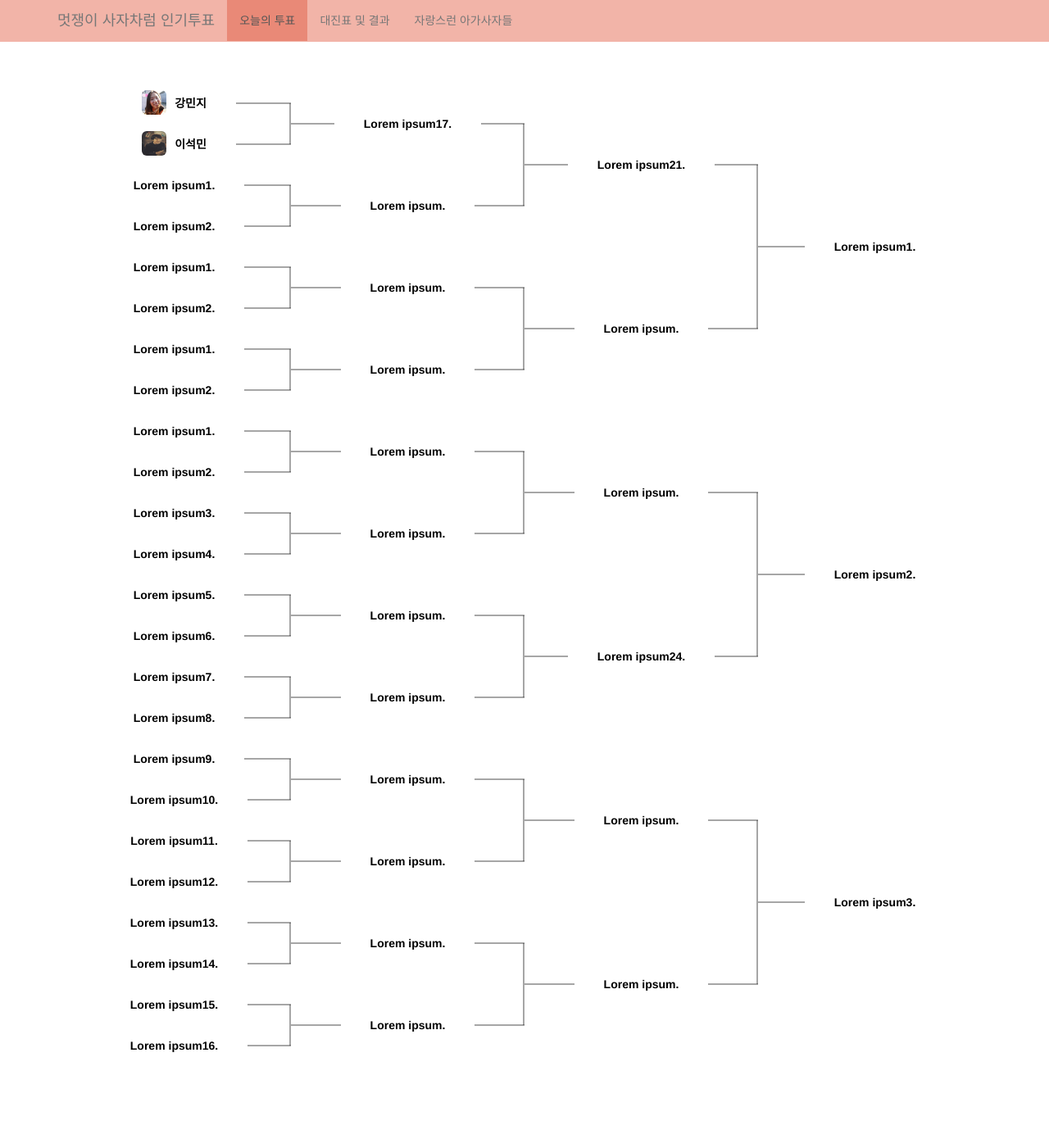
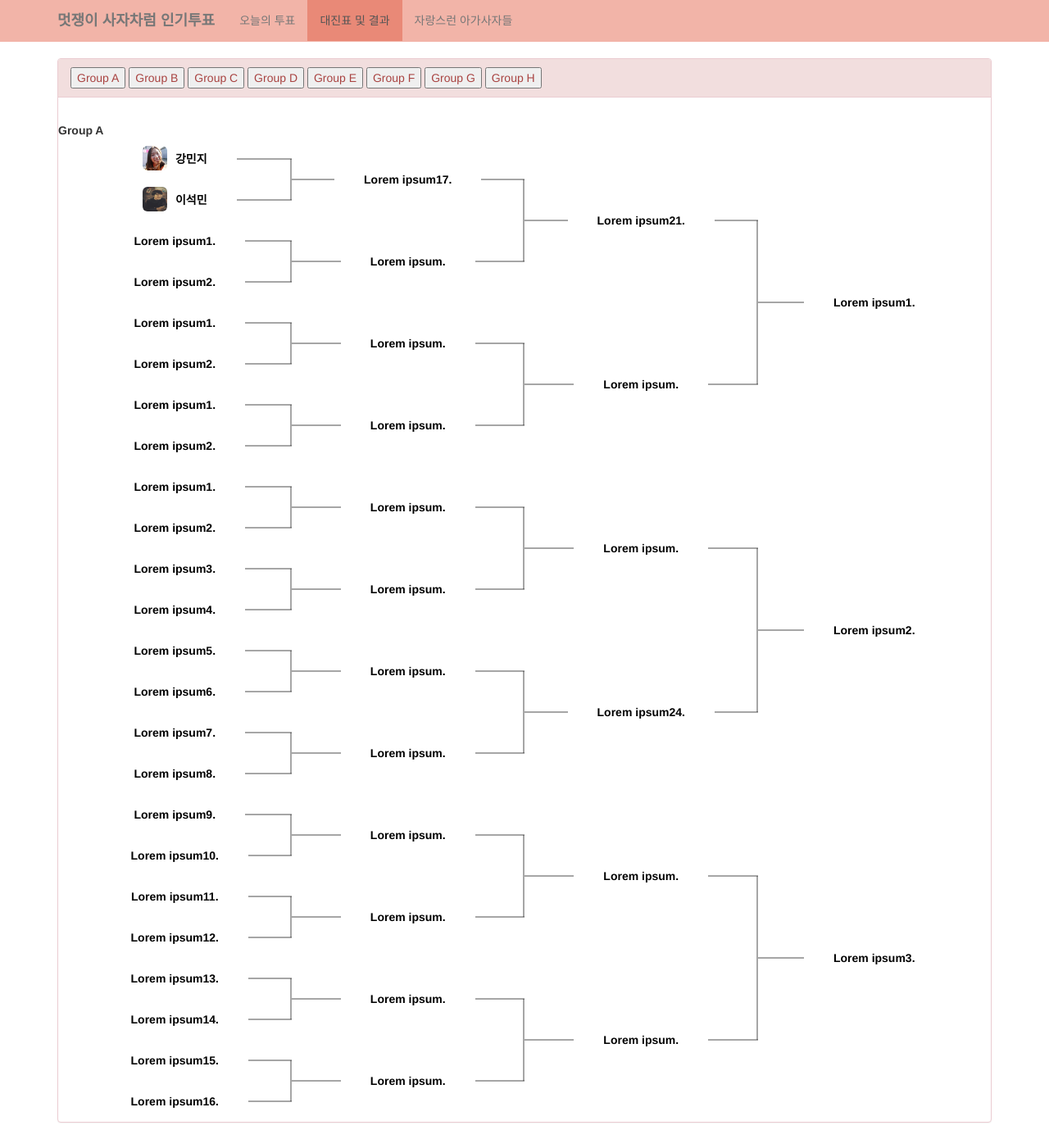
Before and after one commit to LikeTalk/liketalk, a Flask app: page /tournament in a window 1280 px wide. Shown: the whole page at 82% size. Before the commit the page ends 1284 px from the top, so only its background shows below. Run offline with Flask 2, Linux system fonts and the light colour scheme; parts of the project's set-up code (start-up, migrations or seed data) failed here and were passed over; some libraries are stand-ins or nearby versions.

Commit message:
tournament_layout 더완성

```diff
--- a/apps/templates/navbar.html
+++ b/apps/templates/navbar.html
@@ -1,11 +1,11 @@
 <nav class="navbar navbar-default navbar-static-top" role="navigation">
     <div class="container">
         <div class="navbar-header">
-            <a class="navbar-brand" href="{{ url_for('match') }}">멋쟁이 사자차럼 인기투표</a>
+            <a class="navbar-brand" href="{{ url_for('match') }}"><strong>멋쟁이 사자차럼 인기투표</strong></a>
         </div>
         <ul class="nav navbar-nav">
-            <li class="active"><a href="{{ url_for('match') }}">오늘의 투표</a></li>
-            <li><a href="{{ url_for('tournament')}}">대진표 및 결과</a></li>
+            <li {% if active_tab == 'match' %} class="active"{% endif %}><a href="{{ url_for('match') }}">오늘의 투표</a></li>
+            <li{% if active_tab == 'tournament' %} class ="active"{% endif %}><a href="{{url_for('tournament')}}">대진표 및 결과</a></li>
             <li><a href="#">자랑스런 아가사자들</a></li>
         </ul>
     </div>
--- a/apps/templates/tournament.html
+++ b/apps/templates/tournament.html
@@ -1,13 +1,22 @@
 {% extends "layout.html" %}
 
 {% block contents %}
+<div class="panel panel-danger">
+  <div class=panel-heading>
+    <button> Group A</button>
+    <button> Group B</button>
+    <button> Group C</button>
+    <button> Group D</button>
+    <button> Group E</button>
+    <button> Group F</button>
+    <button> Group G</button>
+    <button> Group H</button>
+  </div>
+<div class="tournament">
 
-
-
-<div class="tournament">
   <!-- tournament logo -->
   <div class="tournament__logo-container tournament__logo-container--right">
-    <strong class="tournament__logo tournament__logo--gold"></strong>
+    <strong class="tournament__logo tournament__logo--gold"> Group A</strong>
   </div>
   <div class="tournament__grid">
     <!-- tournament__round 1/8 -->
@@ -123,4 +132,5 @@
   </div>
 -->
 </div>
+</div>
 {% endblock %}
--- a/apps/views.py
+++ b/apps/views.py
@@ -12,12 +12,12 @@ from apps.models import (
 
 @app.route('/', methods=['GET'])
 def match():
-    return render_template("home.html")
+    return render_template("home.html", active_tab="match")
 
 
 @app.route('/tournament',methods=['GET','POST'])
 def tournament():
-	return render_template("tournament.html")
+	return render_template("tournament.html", active_tab="tournament")
 '''
 #
 # @error Handlers
```
